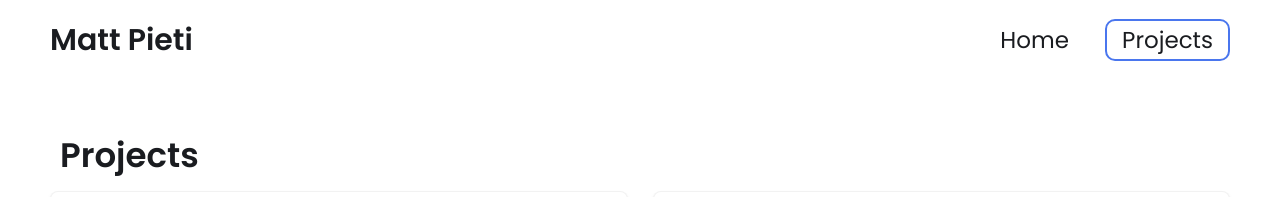
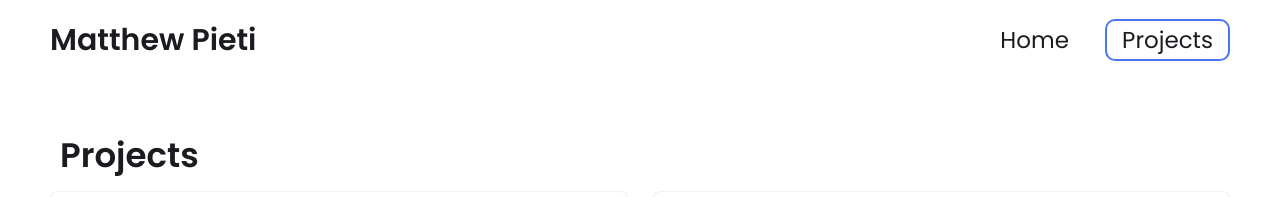
Before and after one commit to MattPieti/MattPieti.github.io, a Jekyll site: the page built from projects.html, in a window 1280 px wide. Shown: the top 197 px of the page. Built offline with Jekyll 4.4.1, drawn with Linux system fonts in a browser that asks for light colours.

Commit message:
Update _config.yml

```diff
--- a/_config.yml
+++ b/_config.yml
@@ -7,12 +7,12 @@
 
 # Main Page Setup
 
-title: Matt Pieti's Portfolio # This is what shows up in the tab of the browser
+title: Matthew Pieti's Portfolio # This is what shows up in the tab of the browser
 
 
 
 # Hero Section
-name: Matt Pieti
+name: Matthew Pieti
 headline: Electrical Engineer
 description: >- # don't remove this line. this will ignore all new lines until the next section
   Licensed Engineer-in-Training (EIT) as of 2025. IEEE-HKN member. Electrical engineering graduate with a minor in applied math. Passionate about study and design of systems. <br> See LinkedIn link above for more information and contact options.
```
